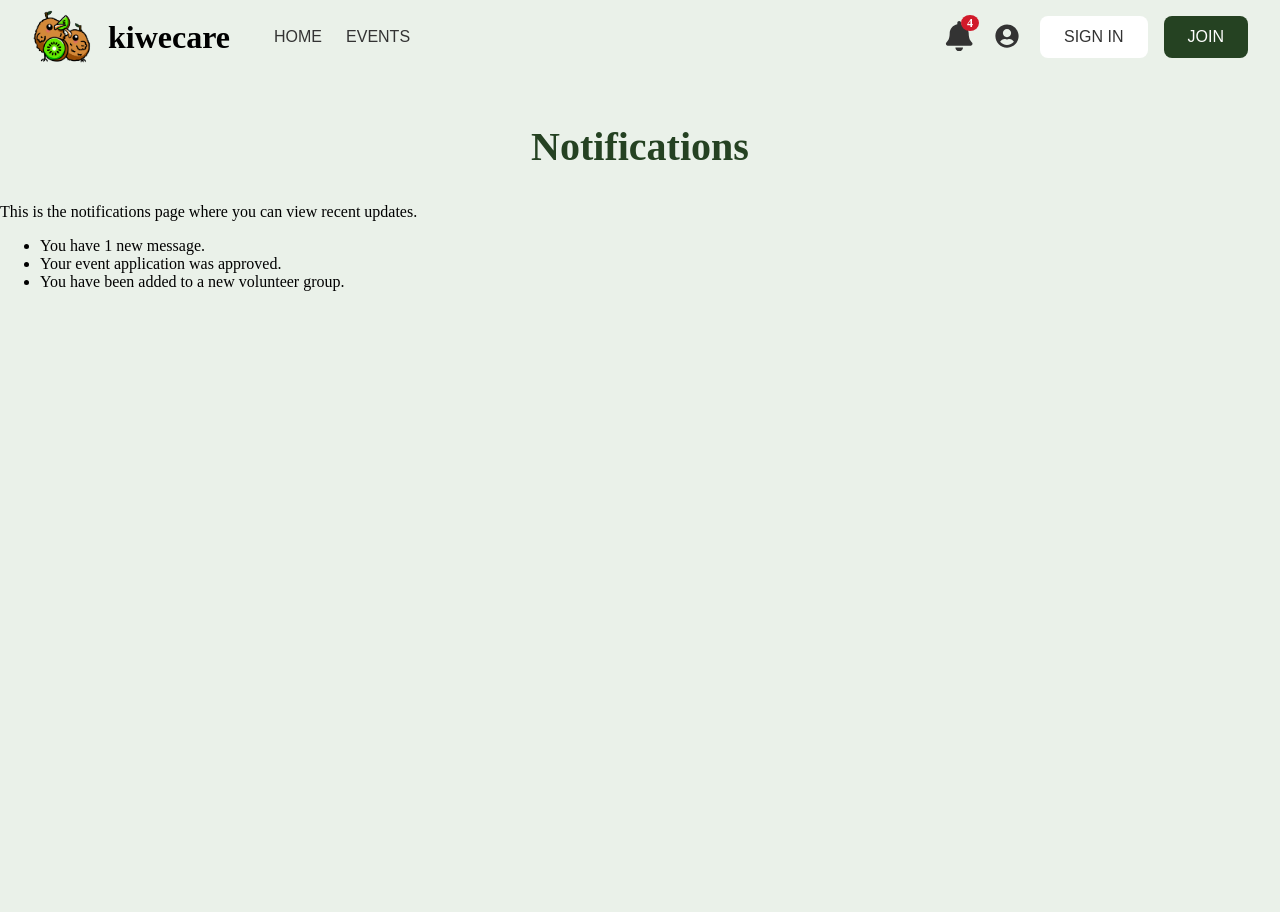
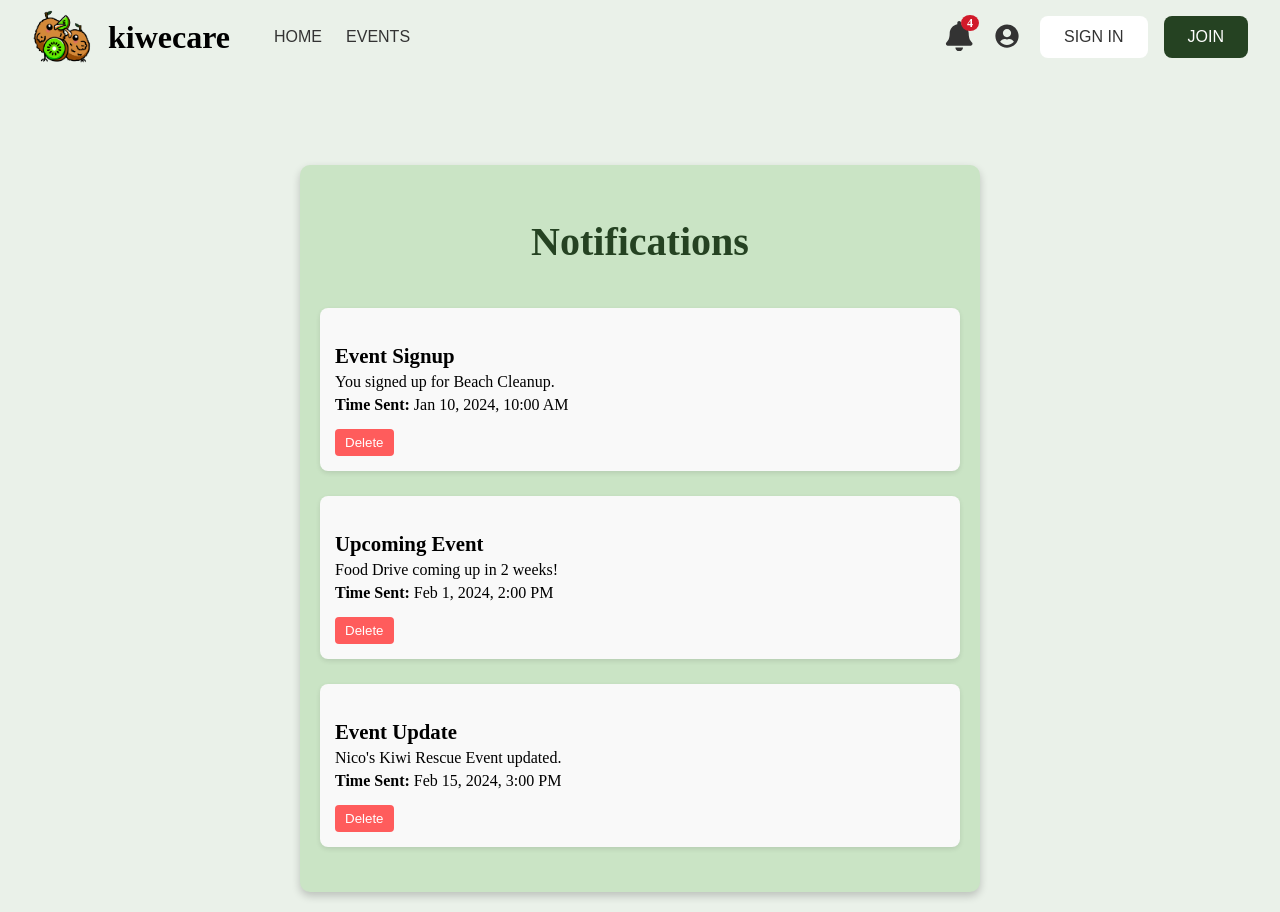
Before and after one commit to vlonk/volunteer-application, a React (Create React App) app in the folder frontend/: page /notifications in a window 1280 px wide. Before the commit the page ends 800 px from the top, so only its background shows below. Built offline with nearby package versions, Linux system fonts and the light colour scheme.

Commit message:
Notifications page with notifications box component

```diff
--- /dev/null
+++ b/frontend/src/components/notificationBox.js
@@ -0,0 +1,47 @@
+import { useState } from "react";
+import "../styles/notificationBox.css";
+
+const NotificationBox = ({ notification, onDelete }) => {
+    //for state of confirm delete pop up, when false, its not there
+    const [confirmDelete, setConfirmDelete] = useState(false);
+
+    //func for when user clicks delete button, makes the pop up show up
+    const handleDelete = () => {
+        setConfirmDelete(true);
+    };
+
+    //notification.id is to get the index or id of notifcation from the list of notifications to delete the right one
+    const confirmDeletion = (isConfirmed) => {
+        if (isConfirmed) {
+            onDelete(notification.id); //Pass the ID back to delete the notification
+        }
+        setConfirmDelete(false); //when setConfrimDelete is false, the notifcation box will disappear
+    };
+
+  return (
+    <div className="notification-box">
+        <div className="notification-header">
+            <h3>{notification.title}</h3>
+            <p>{notification.description}</p>
+            <p><strong>Time Sent:</strong> {notification.time}</p>
+        </div>
+
+        <button className="delete-button" onClick={handleDelete}>
+            Delete
+        </button>
+
+        {/*Confirmation Pop-up stuff*/}
+            {confirmDelete && (
+            <div className="confirmation-popup">
+                <div className="popup-box">
+                <p>Are you sure you want to delete this notification?</p>
+                <button onClick={() => confirmDeletion(true)}>Yes</button>
+                <button className="cancel" onClick={() => confirmDeletion(false)}>No</button>
+            </div>
+            </div>
+        )}
+    </div>
+  );
+};
+
+export default NotificationBox;
--- a/frontend/src/pages/notifications.js
+++ b/frontend/src/pages/notifications.js
@@ -1,17 +1,38 @@
-import React from 'react';
+import { useState } from "react";
+import NotificationBox from "../components/notificationBox";
+import "../styles/notifications.css";
 
-function Notifications() {
+//dummy data, replace when implenting backend. all data gets passed into array of notifcation ovjects
+const initialNotifications = [
+  { id: 1, title: "Event Signup", description: "You signed up for Beach Cleanup.", time: "Jan 10, 2024, 10:00 AM" },
+  { id: 2, title: "Upcoming Event", description: "Food Drive coming up in 2 weeks!", time: "Feb 1, 2024, 2:00 PM" },
+  { id: 3, title: "Event Update", description: "Nico's Kiwi Rescue Event updated.", time: "Feb 15, 2024, 3:00 PM" }
+];
+
+
+const Notifications = () => {
+  //initialNotfications is to store the inital number of notifs
+  const [notifications, setNotifications] = useState(initialNotifications);
+
+  //function for actually deleting a notifcation by id. set state of notifications to inital state minus notif with current id
+  const deleteNotification = (id) => {
+    setNotifications(notifications.filter((notification) => notification.id !== id)); //how we find the exact notif to delete
+  };
+
   return (
-    <div>
+    <div className="notifications-container">
       <h2>Notifications</h2>
-      <p>This is the notifications page where you can view recent updates.</p>
-      <ul>
-        <li>You have 1 new message.</li>
-        <li>Your event application was approved.</li>
-        <li>You have been added to a new volunteer group.</li>
-      </ul>
+      <div className="notification-list">
+        {notifications.map((notification) => (
+          <NotificationBox
+            key={notification.id}
+            notification={notification}
+            onDelete={deleteNotification}
+          />
+        ))}
+      </div>
     </div>
   );
-}
+};
 
 export default Notifications;
--- a/frontend/src/pages/profile.js
+++ b/frontend/src/pages/profile.js
@@ -68,8 +68,6 @@ const ProfileManagement = () => {
   //For dealing with updating profile info
   const handleProfileSubmit = (e) => {
     e.preventDefault();
-    console.log("Profile updated:", { fullName, address, city, state, zipCode, phoneNumber, emergencyContact, email, availability });
-    console.log("Is editing info?", isEditingInfo);
     setIsEditingInfo(false);
   };
 
--- /dev/null
+++ b/frontend/src/styles/notificationBox.css
@@ -0,0 +1,86 @@
+/*Each notification box*/
+.notification-box {
+    background-color: #f9f9f9;
+    padding: 15px;
+    margin: 10px 0;
+    border-radius: 8px;
+    box-shadow: 0 2px 5px rgba(0, 0, 0, 0.1);
+  }
+
+  /*for title of each notifcation*/
+  .notification-header h3 {
+    font-size: 1.3rem;
+    margin-bottom: 5px;
+  }
+
+  .notification-header p {
+    margin: 5px 0;
+  }
+
+  /*button for deleting the event*/
+  .delete-button {
+    background-color: #ff5c5c;
+    color: white;
+    padding: 6px 10px;
+    border: none;
+    border-radius: 4px;
+    cursor: pointer;
+  }
+
+  .delete-button:hover {
+    background-color: #ff3b3b;
+  }
+
+  /*stuff in pop-up box for deleting a notif*/
+  .confirmation-popup {
+    background-color: rgba(0, 0, 0, 0.6); /**/
+    position: fixed;
+    top: 0;
+    left: 0;
+    right: 0;
+    bottom: 0;
+    display: flex;
+    justify-content: center;
+    align-items: center;
+  }
+
+  /*box for confirmation itself */
+  .confirmation-popup .popup-box {
+    background-color: #fff;
+    padding: 20px;
+    border-radius: 8px;
+    text-align: center;
+    width: 300px;
+  }
+
+  /*text in popup*/
+  .confirmation-popup .popup-box p {
+    font-size: 1rem;
+    margin-bottom: 15px;
+  }
+
+  /*yes button*/
+  .confirmation-popup .popup-box button {
+    background-color: #3498db;
+    color: white;
+    padding: 10px 20px;
+    margin: 5px;
+    border: none;
+    border-radius: 5px;
+    cursor: pointer;
+  }
+
+  /*hover over yes button*/
+  .confirmation-popup .popup-box button:hover {
+    background-color: #2980b9;
+  }
+
+  /*no button*/
+  .confirmation-popup .popup-box button.cancel {
+    background-color: #e74c3c;
+  }
+
+  /*hover over no button*/
+  .confirmation-popup .popup-box button.cancel:hover {
+    background-color: #c0392b;
+  }
--- /dev/null
+++ b/frontend/src/styles/notifications.css
@@ -0,0 +1,17 @@
+/*for all notifcations page contents*/
+.notifications-container {
+    max-width: 50%;
+    margin: 20px auto;
+    background: var(--soft-green);
+    border-radius: 10px;
+    padding: 20px;
+    box-shadow: 0 4px 8px rgba(0, 0, 0, 0.2);
+    margin-top: 75px;
+  }
+
+  /*for all the boxes*/
+  .notification-list {
+    display: flex;
+    flex-direction: column;
+    gap: 5px;
+  }
```
